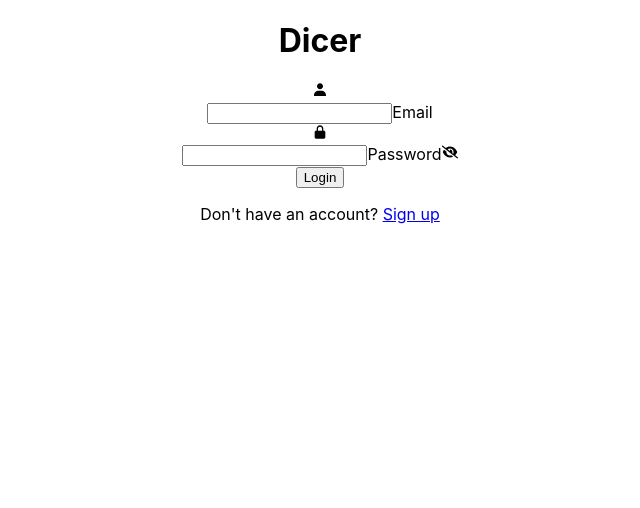
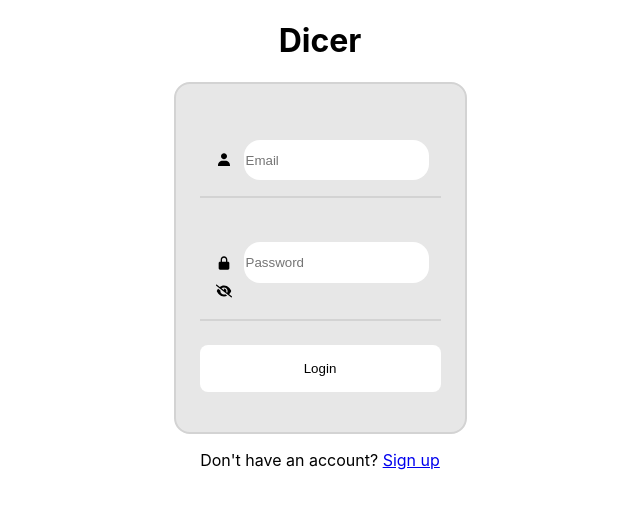
Before and after one commit to nicoayamen/dicer, a React (Create React App) app in the folder frontend/: page / in a window 1280 px wide. Shown: the top 508 px of the page, without its empty margins (320-960 px from the left). Built offline with nearby package versions, Linux system fonts and the light colour scheme.

Commit message:
Add some styling

```diff
--- a/frontend/src/components/Login.jsx
+++ b/frontend/src/components/Login.jsx
@@ -9,7 +9,7 @@ import IconBxsLockAlt from './IconBxsLockAlt';
 
 
 const Login = (props) => {
-  const {login, loggedIn, email, setEmail, password, setPassword, error} = props;
+  const { login, loggedIn, email, setEmail, password, setPassword, error } = props;
 
   const [type, setType] = useState('password');
   const [icon, setIcon] = useState(<IconEyeSlash />);
@@ -27,7 +27,7 @@ const Login = (props) => {
   const handleLogin = (e) => {
     e.preventDefault();
     loggedIn(e);
-  }
+  };
 
   const handleLogOut = () => {
     loggedIn(null);
@@ -35,8 +35,7 @@ const Login = (props) => {
 
 
   return (
-    <div>
-
+    <div className='login'>
       <h1>Dicer</h1>
 
       {login ? (
@@ -46,54 +45,46 @@ const Login = (props) => {
         </div>
       ) :
         (
-          <div className='login'>
           <form onSubmit={handleLogin} className='login-form'>
 
             <div className='login-content'>
 
               <div className='login-box'>
-              <IconBxsUser />
+                <IconBxsUser />
 
                 <div className='login--box-input'>
                   <input
                     className='login-input'
                     type='email'
-                    placeholder=' '
+                    placeholder='Email'
                     value={email}
                     onChange={(e) => setEmail(e.target.value)}
                     required />
-                  <label htmlFor='' className='login-label'>Email</label>
                 </div>
 
               </div>
 
               <div className='login-box'>
-              <IconBxsLockAlt />
+                <IconBxsLockAlt />
 
                 <div className='login-box-input'>
                   <input
                     className='login-input'
                     type={type}
-                    placeholder=' '
+                    placeholder='Password'
                     value={password}
                     onChange={(e) => setPassword(e.target.value)}
                     required />
-                  <label htmlFor='' className='login-label'>Password</label>
-                  <span onClick={handleToggle}>{icon}</span>
                 </div>
-
-                <button className='login-button'>Login</button>
-                {error && <p style={{ color: 'red' }}>{error}</p>}
-
+                <span onClick={handleToggle}>{icon}</span>
               </div>
 
             </div>
+            <button className='login-button'>Login</button>
+            {error && <p style={{ color: 'red' }}>{error}</p>}
 
           </form>
-          </div>
-
         )}
-
     </div>
   );
 };
--- a/frontend/src/styles/login.css
+++ b/frontend/src/styles/login.css
@@ -0,0 +1,61 @@
+.login {
+  position: relative;
+  display: grid;
+  align-items: center;
+}
+
+input,
+button {
+  border: none;
+  outline: none;
+}
+
+.login-form {
+  width: fit-content;
+  position: relative;
+  background-color: hsla(30, 10%, 10%, .1);
+  border: 2px solid lightgrey;
+  margin-inline: 1.5rem;
+  padding: 2.5rem 1.5rem;
+  border-radius: 1rem;
+  margin-left: auto;
+  margin-right: auto;
+}
+
+.login-content,
+.login-box {
+  display: grid;
+}
+
+.login-content {
+  row-gap: 1.75rem;
+  margin-bottom: 1.5rem;
+}
+
+.login-box {
+  grid-template-columns: max-content 1fr;
+  align-items: center;
+  column-gap: .75rem;
+  border-bottom: 2px solid lightgray;
+  padding: 1rem;
+}
+
+.login-box-input {
+  position: relative;
+}
+
+.login-input {
+  width: 100%;
+  padding-block: .8rem;
+  background: white;
+  color: black;
+  border-radius: 1rem;
+}
+
+.login-button {
+  width: 100%;
+  padding: 1rem;
+  border-radius: .5rem;
+  cursor: pointer;
+  background-color: white;
+}
```
